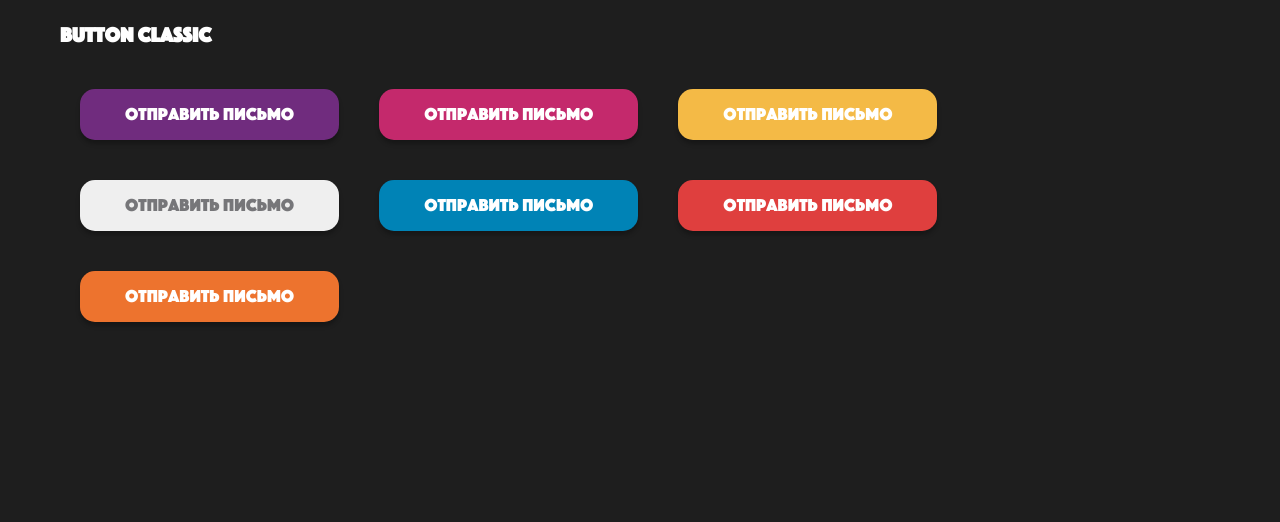
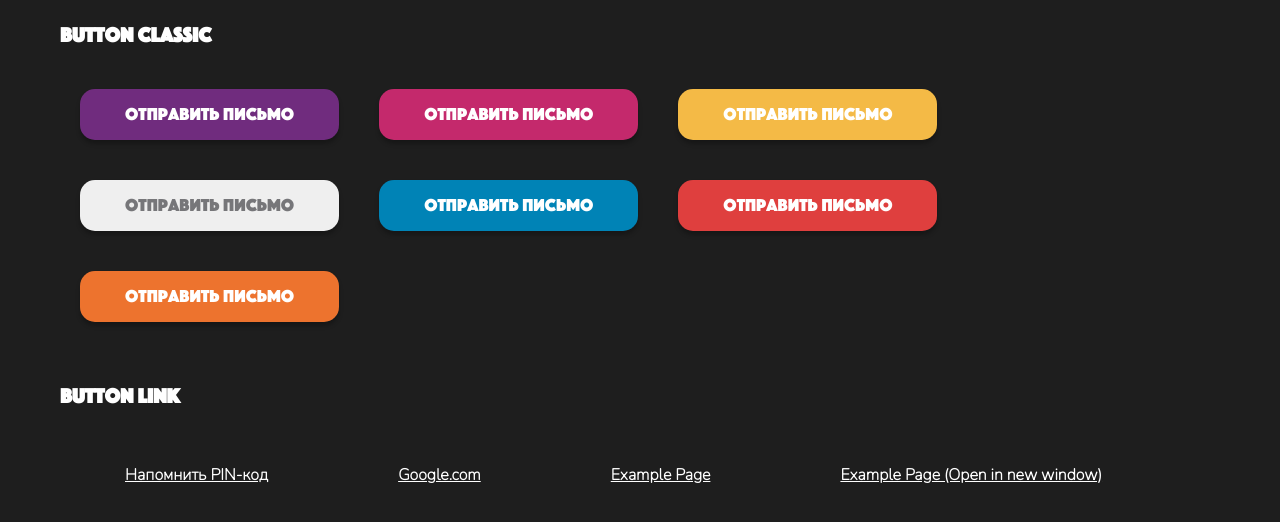
Before and after one commit to lazenyuk-dmitry/button-component-vue-test, a Vue app: page / in a window 1280 px wide. Shown: the top 522 px of the page. Built offline with nearby package versions, Linux system fonts and the light colour scheme.

Commit message:
Make link button in AppButton component.

```diff
--- a/src/components/AppButton.vue
+++ b/src/components/AppButton.vue
@@ -1,5 +1,18 @@
 <template>
-  <button :class="[$style.btn, colorClass]" type="button" v-bind="$attrs">
+  <a
+    v-if="getLinkHref"
+    :href="getLinkHref"
+    :class="$style.link"
+    v-bind="$attrs"
+  >
+    <slot />
+  </a>
+  <button
+    v-else
+    :class="[$style.btn, colorClass]"
+    type="button"
+    v-bind="$attrs"
+  >
     <slot />
   </button>
 </template>
@@ -22,10 +35,21 @@ export default {
         ].includes(value);
       },
     },
+    href: {
+      type: String,
+      default: null,
+    },
+    to: {
+      type: String,
+      default: null,
+    },
   },
   computed: {
     colorClass() {
       return this.$style[`btn--${this.color}`];
+    },
+    getLinkHref() {
+      return this.to ? this.$router.resolve(this.to).href : this.href;
     },
   },
 };
@@ -33,9 +57,10 @@ export default {
 
 <style lang="scss" module>
 $transition-time: 0.3s;
+$btn-padding: 14px 45px;
 
 .btn {
-  padding: 14px 45px;
+  padding: $btn-padding;
   background: $color-primary;
   box-shadow: $btn-shadow;
   border-radius: 15px;
@@ -83,4 +108,31 @@ $transition-time: 0.3s;
     transition: $transition-time;
   }
 }
+
+.link {
+  padding: $btn-padding;
+  background: transparent;
+  border: none;
+  color: $btn-text-color;
+  display: inline-flex;
+  justify-content: center;
+  align-items: center;
+  font-family: "Nunito";
+  font-style: normal;
+  font-weight: 700;
+  font-size: 16px;
+  text-align: center;
+  text-decoration-line: underline;
+  transition: $transition-time;
+
+  &:visited {
+    color: $link-pressed-color;
+    transition: $transition-time;
+  }
+
+  &:hover {
+    color: $link-hover-color;
+    transition: $transition-time;
+  }
+}
 </style>
--- a/src/router/index.js
+++ b/src/router/index.js
@@ -1,5 +1,6 @@
 import { createRouter, createWebHistory } from "vue-router";
 import HomeView from "@/views/HomeView.vue";
+import ExamplePage from "@/views/ExamplePage.vue";
 
 const router = createRouter({
   history: createWebHistory(import.meta.env.BASE_URL),
@@ -9,6 +10,11 @@ const router = createRouter({
       name: "home",
       component: HomeView,
     },
+    {
+      path: "/example-page",
+      name: "example-page",
+      component: ExamplePage,
+    },
   ],
 });
 
--- a/src/styles/fonts.scss
+++ b/src/styles/fonts.scss
@@ -6,3 +6,12 @@
   font-style: normal;
   font-display: swap;
 }
+
+@font-face {
+  font-family: 'Nunito';
+  src: url('~fonts/Nunito-ExtraLight.woff2') format('woff2'),
+      url('~fonts/Nunito-ExtraLight.woff') format('woff');
+  font-weight: 400;
+  font-style: normal;
+  font-display: swap;
+}
--- /dev/null
+++ b/src/views/ExamplePage.vue
@@ -0,0 +1,5 @@
+<template>
+  <div>
+    <h2>This is example page</h2>
+  </div>
+</template>
--- a/src/views/HomeView.vue
+++ b/src/views/HomeView.vue
@@ -14,6 +14,14 @@ import AppButton from "@/components/AppButton.vue";
       <AppButton :class="$style.btn" color="danger">Отправить письмо</AppButton>
       <AppButton :class="$style.btn" color="action">Отправить письмо</AppButton>
     </div>
+
+    <h3>button link</h3>
+    <div :class="$style.buttonContainer">
+      <AppButton :class="$style.btn" href="#">Напомнить PIN-код</AppButton>
+      <AppButton :class="$style.btn" href="https://www.google.com/">Google.com</AppButton>
+      <AppButton :class="$style.btn" to="/example-page">Example Page</AppButton>
+      <AppButton :class="$style.btn" to="/example-page" target="_blank">Example Page (Open in new window)</AppButton>
+    </div>
   </main>
 </template>
 
@@ -21,6 +29,7 @@ import AppButton from "@/components/AppButton.vue";
 .buttonContainer {
   display: flex;
   flex-wrap: wrap;
+  margin-bottom: 40px;
 
   .btn {
     margin: 20px;
```
Also changed, not shown: src/assets/fonts/Nunito-ExtraLight.woff (added), src/assets/fonts/Nunito-ExtraLight.woff2 (added).
